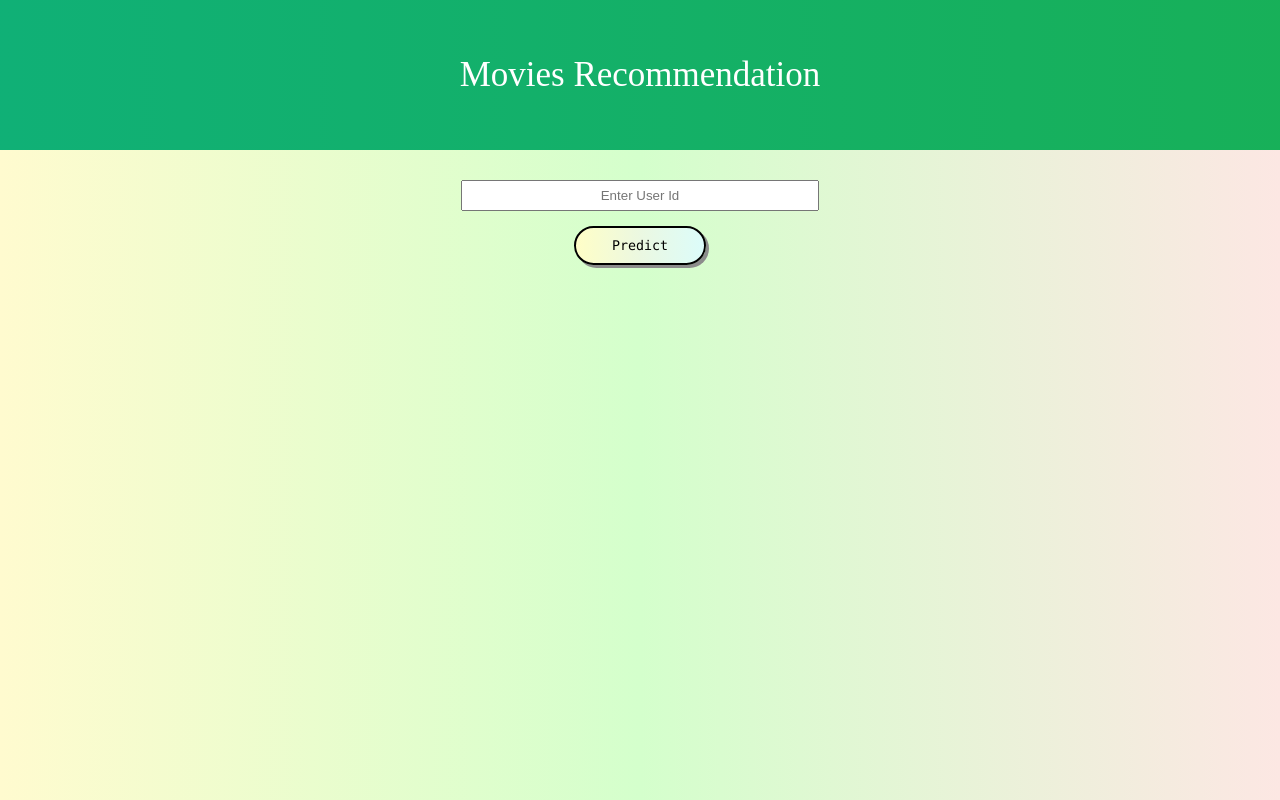
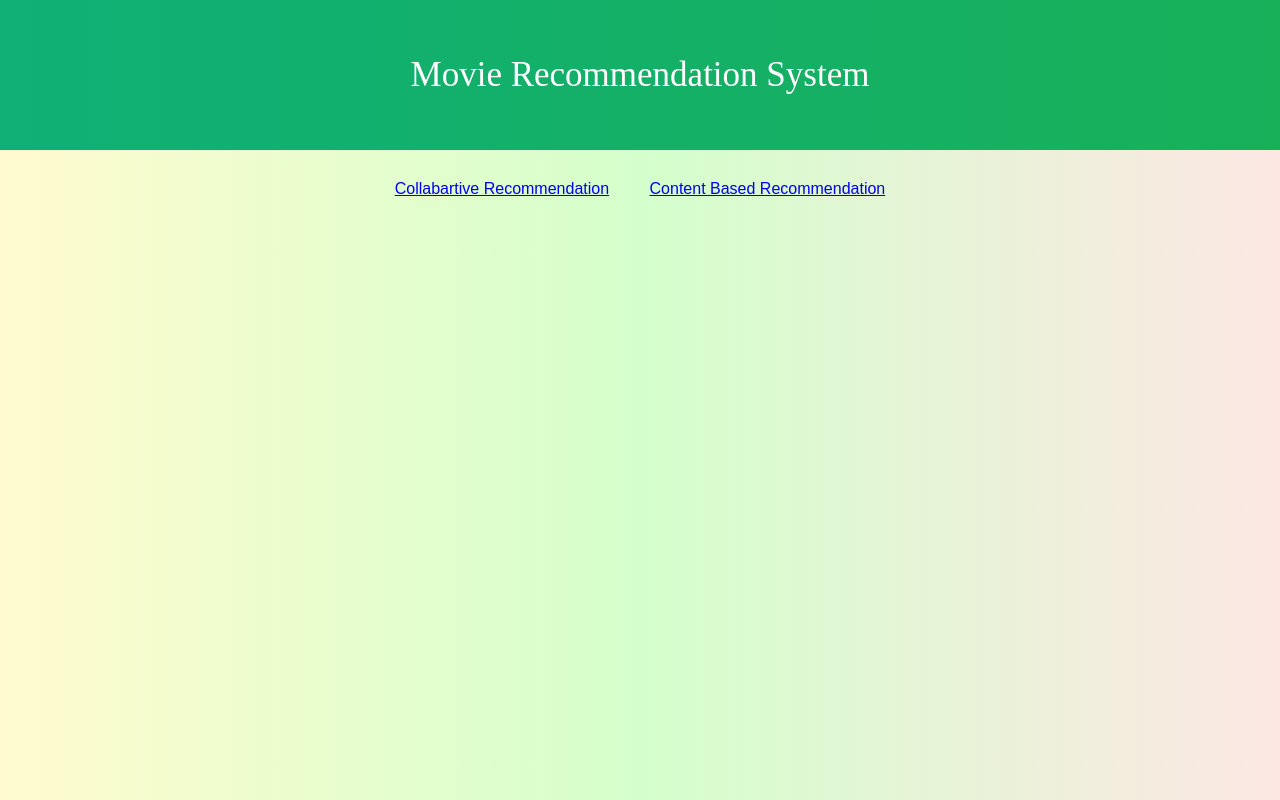
Before and after one commit to OvinduWijethunge/model_based_recommendation_system, a Flask app: page / in a window 1280 px wide. Run offline with Flask 2, Linux system fonts and the light colour scheme; parts of the project's set-up code (start-up, migrations or seed data) failed here and were passed over; some libraries are stand-ins or nearby versions.

Commit message:
built basic sytem and front end

```diff
--- a/app.py
+++ b/app.py
@@ -8,6 +8,9 @@ from flask import Flask, render_template, request
 import pandas as pd
 import pickle
 import numpy as np
+from sklearn.feature_extraction.text import TfidfVectorizer
+from sklearn.metrics.pairwise import cosine_similarity
+from sklearn.metrics.pairwise import linear_kernel
 
 # Load the model
 filename = 'SVD_modelv2.pkl'
@@ -16,11 +19,28 @@ algo = pickle.load(open(filename, 'rb'))
 df_rating = pd.read_csv('modified_rating_dataSet.csv')
 df_movies = pd.read_csv('modified_movies_dataSet.csv')
 
+dff = pd.read_csv('modified_content_dataSet.csv')
+
 app = Flask(__name__)
 
 @app.route('/')
 def home():
-    return render_template('index.html')
+    return render_template('home.html')
+
+
+
+@app.route('/content_based')
+def content_based():
+    return render_template('content_based.html')
+
+
+
+@app.route('/colab_based')
+def colab_based():
+    return render_template('colab_based.html')
+
+
+
 
 def get_recommendations(uid):
     prediction_list = []
@@ -31,8 +51,8 @@ def get_recommendations(uid):
     return prediction_list
 
 
-@app.route('/predict', methods=['GET','POST'])
-def predict():
+@app.route('/colab_predict', methods=['GET','POST'])
+def colab_predict():
 
 
     if request.method == 'POST':
@@ -56,5 +76,58 @@ def predict():
             print(movies_list)
             return render_template('result.html', prediction=movies_list)
 
+
+
+
+'''
+def get_recommendations(title):
+    idx = indices[title]
+    sim_scores = list(enumerate(sig[idx]))
+    sim_scores = sorted(sim_scores, key=lambda x: x[1], reverse=True)
+    sim_scores = sim_scores[1:31]
+    movie_indices = [i[0] for i in sim_scores]
+    return titles.iloc[movie_indices].values.tolist()[:10]
+'''
+
+
+
+@app.route('/content_predict', methods=['GET','POST'])
+def content_predict():
+
+    if request.method == 'POST':
+
+        name = str(request.form['Movie name'])
+        df = dff
+        tf = TfidfVectorizer(analyzer='word',ngram_range=(1, 2),min_df=0, stop_words='english')
+        tfidf_matrix = tf.fit_transform(df['description'])
+        sig = linear_kernel(tfidf_matrix, tfidf_matrix)
+        df = df.reset_index()
+        titles = df['title']
+        indices = pd.Series(df.index, index=df['title'])
+
+        idx = indices[name]
+        sim_scores = list(enumerate(sig[idx]))
+        sim_scores = sorted(sim_scores, key=lambda x: x[1], reverse=True)
+        sim_scores = sim_scores[1:31]
+        movie_indices = [i[0] for i in sim_scores]
+        movies_list = titles.iloc[movie_indices].values.tolist()[:10]
+        #movies_list = get_recommendations(name).head(10)
+
+        print(movies_list)
+        return render_template('result.html', prediction=movies_list)
+
+
+
+
+
+
+
+
+
+
+
+
+
+
 if __name__ == '__main__':
     app.run(debug=True)
--- /dev/null
+++ b/templates/home.html
@@ -0,0 +1,32 @@
+<!DOCTYPE html>
+
+<html lang="en" dir="ltr">
+    <head>
+        <meta charset="utf-8">
+
+        <meta name="viewport" content="width=device-width, initial-scale=1">
+        <link rel="shortcut icon" href="{{ url_for('static', filename='dibe.ico') }}">
+        <link rel="stylesheet" type="text/css" href="{{ url_for('static', filename='styles.css') }}">
+        <script src="https://kit.fontawesome.com/5f3f547070.js" crossorigin="anonymous"></script>
+        <link href="https://fonts.googleapis.com/css2?family=Pacifico&display=swap" rel="stylesheet">
+
+    </head>
+
+    <body>
+
+        <!-- Website Title -->
+    	<div class="container">
+            <h2 class='container-heading'><span class="heading_font"><p style="font-family:Lucida Sans Typewriter">Movie Recommendation System</p></span></h2>
+
+    	</div>
+
+        <!-- Text Area -->
+    	<div class="ml-container">
+            <a class="u-border-active-palette-1-base u-border-hover-palette-1-base u-button-style u-hover-grey-80 u-nav-link u-text-active-white u-text-body-alt-color u-text-hover-palette-3-base" href="{{ url_for('colab_based') }}" style="padding: 20px 18px;">Collabartive Recommendation</a>
+            <a class="u-border-active-palette-1-base u-border-hover-palette-1-base u-button-style u-hover-grey-80 u-nav-link u-text-active-white u-text-body-alt-color u-text-hover-palette-3-base" href="{{ url_for('content_based') }}" style="padding: 20px 18px;">Content Based Recommendation</a>
+    	</div>
+
+        <!-- Footer -->
+
+    </body>
+</html>
--- a/templates/index.html
+++ /dev/null
@@ -1,34 +0,0 @@
-<!DOCTYPE html>
-
-<html lang="en" dir="ltr">
-    <head>
-        <meta charset="utf-8">
-
-        <meta name="viewport" content="width=device-width, initial-scale=1">
-        <link rel="shortcut icon" href="{{ url_for('static', filename='dibe.ico') }}">
-        <link rel="stylesheet" type="text/css" href="{{ url_for('static', filename='styles.css') }}">
-        <script src="https://kit.fontawesome.com/5f3f547070.js" crossorigin="anonymous"></script>
-        <link href="https://fonts.googleapis.com/css2?family=Pacifico&display=swap" rel="stylesheet">
-
-    </head>
-
-    <body>
-
-        <!-- Website Title -->
-    	<div class="container">
-            <h2 class='container-heading'><span class="heading_font"><p style="font-family:Lucida Sans Typewriter">Movies Recommendation</p></span></h2>
-
-    	</div>
-
-        <!-- Text Area -->
-    	<div class="ml-container">
-    		<form action="{{ url_for('predict') }}" method="POST">
-                <input class="form-input" type="text" name="user_id" placeholder="Enter User Id"><br>
-        		<input type="submit" class="my-cta-button" value="Predict">
-        	</form>
-    	</div>
-
-        <!-- Footer -->
-
-    </body>
-</html>
--- a/templates/result.html
+++ b/templates/result.html
@@ -19,7 +19,7 @@
             <h2 class='container-heading'><span class="heading_font"><p style="font-family:Lucida Sans Typewriter">Movies Recommendation</p></span></h2>
 
     	</div>
-
+<a class="u-border-active-palette-1-base u-border-hover-palette-1-base u-button-style u-hover-grey-80 u-nav-link u-text-active-white u-text-body-alt-color u-text-hover-palette-3-base" href="{{ url_for('home') }}" style="padding: 20px 18px;">Home</a>
 		<!-- Result -->
 		<div class="results">
 			{%for i in range(0, 5)%}
```
Also changed, not shown: templates/colab_based.html (added, +34 -0 lines), templates/content_based.html (added, +34 -0 lines), 3 other files.
